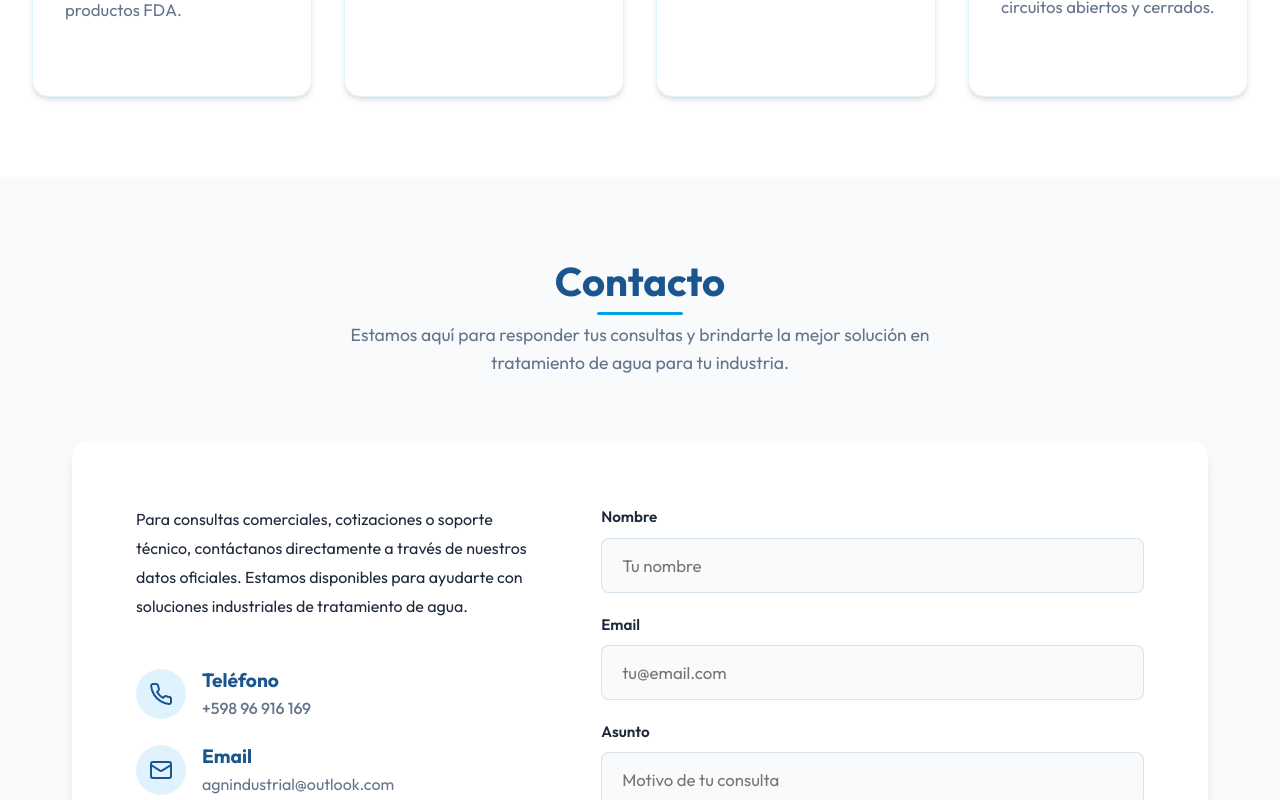
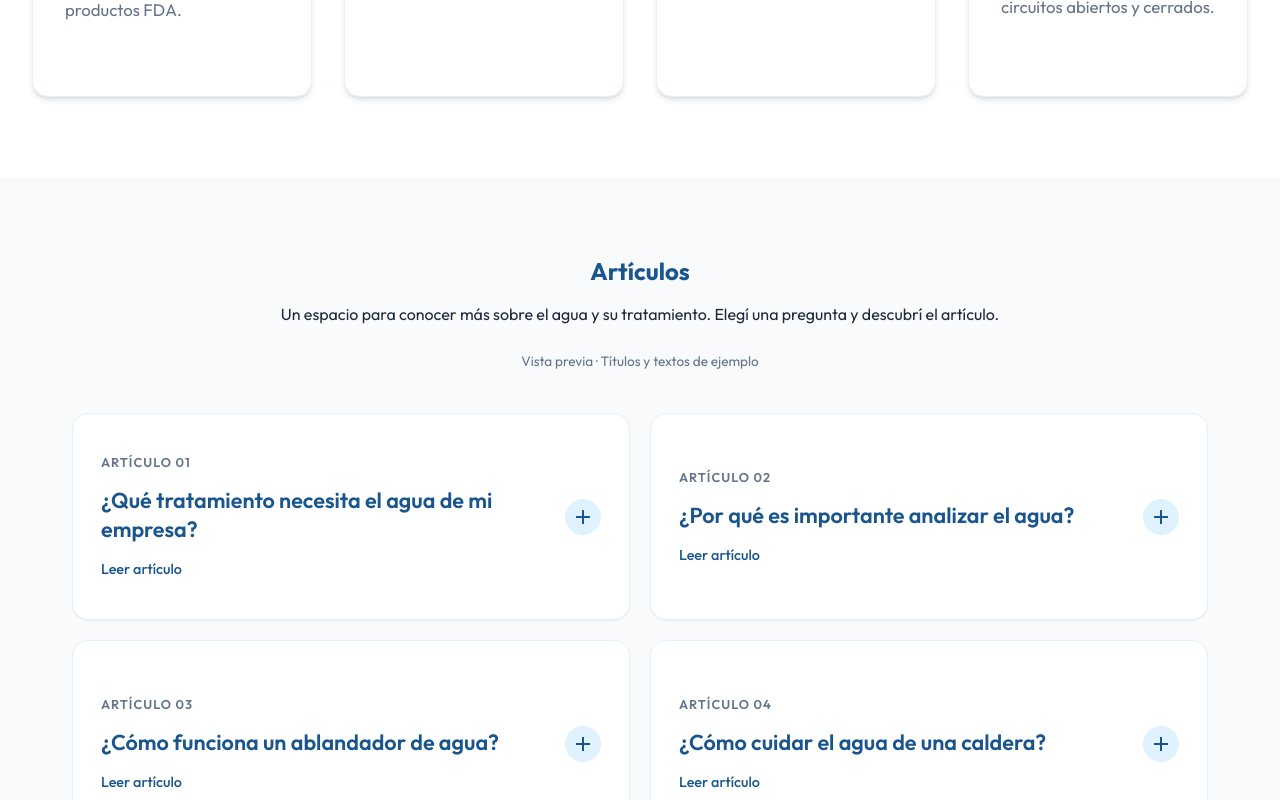
Before and after one commit to SoftwareProyects-independent-Work/agnIndustrialWeb, an Angular app: page / in a window 1280 px wide. Shown: the part 2000-2800 px from the top of the page. Built offline with nearby package versions, Linux system fonts and the light colour scheme.

Commit message:
Agregar vista previa de artículos con ocho tarjetas desplegables

```diff
--- a/src/app/app.component.html
+++ b/src/app/app.component.html
@@ -4,6 +4,7 @@
   <app-hero></app-hero>
   <app-about></app-about>
   <app-services></app-services>
+  <app-articles></app-articles>
   <app-contact></app-contact>
 </main>
 
--- a/src/app/app.component.ts
+++ b/src/app/app.component.ts
@@ -6,11 +6,12 @@ import { ServicesComponent } from './components/services/services.component';
 import { AboutComponent } from './components/about/about.component';
 import { ContactComponent } from './components/contact/contact.component';
 import { FooterComponent } from './components/footer/footer.component';
+import { ArticlesComponent } from './components/articles/articles.component';
 
 @Component({
   selector: 'app-root',
   standalone: true,
-  imports: [RouterOutlet, NavbarComponent, HeroComponent, ServicesComponent, AboutComponent, ContactComponent, FooterComponent],
+  imports: [RouterOutlet, NavbarComponent, HeroComponent, ServicesComponent, AboutComponent, ArticlesComponent, ContactComponent, FooterComponent],
   templateUrl: './app.component.html',
   styleUrl: './app.component.css'
 })
--- /dev/null
+++ b/src/app/components/articles/articles.component.css
@@ -0,0 +1,28 @@
+.articles { scroll-margin-top: 100px; }
+.articles .section-header { margin-bottom: 2.5rem; }
+.preview-note { margin: 1.5rem 0 0; font-size: .85rem; color: var(--color-text-light); }
+.articles-grid { display: grid; grid-template-columns: repeat(2, minmax(0, 1fr)); gap: 1.25rem; align-items: start; }
+.article-card { background: var(--color-white); border: 1px solid var(--color-accent); border-radius: 1rem; box-shadow: var(--shadow-sm); overflow: hidden; }
+.article-card[open] { border-color: var(--color-secondary); box-shadow: var(--shadow-md); }
+summary { display: flex; align-items: center; justify-content: space-between; gap: 1.25rem; padding: 1.75rem; min-height: 205px; cursor: pointer; list-style: none; }
+summary::-webkit-details-marker { display: none; }
+summary:hover { background: #f1f8fd; }
+summary:focus-visible { outline: 3px solid var(--color-secondary); outline-offset: -4px; border-radius: 1rem; }
+.article-heading { display: grid; gap: .85rem; }
+.article-number { font-size: .8rem; font-weight: 600; letter-spacing: .08em; text-transform: uppercase; color: var(--color-text-light); }
+.article-title { font-size: 1.35rem; font-weight: 600; line-height: 1.35; color: var(--color-primary); }
+.article-action { font-size: .9rem; font-weight: 500; color: var(--color-primary); }
+.expand-icon { position: relative; flex: 0 0 36px; height: 36px; border-radius: 50%; background: var(--color-accent); color: var(--color-primary); }
+.expand-icon::before, .expand-icon::after { content: ''; position: absolute; top: 17px; left: 11px; width: 14px; height: 2px; background: currentColor; }
+.expand-icon::after { transform: rotate(90deg); }
+[open] .expand-icon::after { display: none; }
+.when-open, [open] .when-closed { display: none; }
+[open] .when-open { display: inline; }
+.article-body { padding: 1.5rem 1.75rem 1.75rem; border-top: 1px solid var(--color-accent); color: var(--color-text-light); }
+.draft-label { font-size: .8rem; font-weight: 600; color: var(--color-primary); }
+.article-contact { display: inline-block; font-weight: 600; color: var(--color-primary); text-decoration: underline; text-underline-offset: 4px; }
+@media (max-width: 768px) {
+  .articles-grid { grid-template-columns: 1fr; }
+  summary { padding: 1.5rem; min-height: 185px; }
+  .article-body { padding: 1.5rem; }
+}
--- /dev/null
+++ b/src/app/components/articles/articles.component.html
@@ -0,0 +1,33 @@
+<section id="articulos" class="articles" aria-labelledby="articles-title">
+  <div class="container">
+    <div class="section-header text-center">
+      <h2 id="articles-title" class="section-title">Artículos</h2>
+      <p class="section-subtitle">Un espacio para conocer más sobre el agua y su tratamiento. Elegí una pregunta y descubrí el artículo.</p>
+      <p class="preview-note">Vista previa · Títulos y textos de ejemplo</p>
+    </div>
+
+    <div class="articles-grid">
+      @for (question of articles; track $index) {
+        <details class="article-card">
+          <summary>
+            <span class="article-heading">
+              <span class="article-number">Artículo 0{{ $index + 1 }}</span>
+              <span class="article-title" role="heading" aria-level="3">{{ question }}</span>
+              <span class="article-action">
+                <span class="when-closed">Leer artículo</span>
+                <span class="when-open">Cerrar artículo</span>
+              </span>
+            </span>
+            <span class="expand-icon" aria-hidden="true"></span>
+          </summary>
+          <div class="article-body">
+            <p class="draft-label">Artículo de ejemplo</p>
+            <p>Este espacio va a contener el desarrollo de «{{ question }}». Acá podremos compartir explicaciones, recomendaciones e información de interés.</p>
+            <p>El artículo completo se va a poder leer dentro de esta tarjeta, sin salir de la página. Los títulos y textos definitivos se agregarán más adelante.</p>
+            <a class="article-contact" href="#contacto">Consultanos sobre este tema <span aria-hidden="true">→</span></a>
+          </div>
+        </details>
+      }
+    </div>
+  </div>
+</section>
--- /dev/null
+++ b/src/app/components/articles/articles.component.ts
@@ -0,0 +1,20 @@
+import { Component } from '@angular/core';
+
+@Component({
+  selector: 'app-articles',
+  standalone: true,
+  templateUrl: './articles.component.html',
+  styleUrl: './articles.component.css'
+})
+export class ArticlesComponent {
+  readonly articles = [
+    '¿Qué tratamiento necesita el agua de mi empresa?',
+    '¿Por qué es importante analizar el agua?',
+    '¿Cómo funciona un ablandador de agua?',
+    '¿Cómo cuidar el agua de una caldera?',
+    '¿Qué mantenimiento necesita un sistema de tratamiento?',
+    '¿Cómo mejorar el uso del agua en la industria?',
+    '¿Cuándo conviene revisar una instalación?',
+    '¿Cómo elegir una solución para mi empresa?'
+  ];
+}
--- a/src/app/components/footer/footer.component.html
+++ b/src/app/components/footer/footer.component.html
@@ -10,6 +10,7 @@
       <ul>
         <li><a href="#home">Home</a></li>
         <li><a href="#servicios">Servicios</a></li>
+        <li><a href="#articulos">Artículos</a></li>
         <li><a href="#contacto">Contacto</a></li>
       </ul>
     </div>
--- a/src/app/components/navbar/navbar.component.html
+++ b/src/app/components/navbar/navbar.component.html
@@ -7,6 +7,7 @@
     <ul class="nav-links">
       <li><a href="#home">Home</a></li>
       <li><a href="#servicios">Servicios</a></li>
+      <li><a href="#articulos">Artículos</a></li>
       <li><a href="#contacto">Contacto</a></li>
     </ul>
 
@@ -22,6 +23,7 @@
     <ul class="mobile-nav-links">
       <li><a href="#home" (click)="toggleMobileMenu()">Home</a></li>
       <li><a href="#servicios" (click)="toggleMobileMenu()">Servicios</a></li>
+      <li><a href="#articulos" (click)="toggleMobileMenu()">Artículos</a></li>
       <li><a href="#contacto" (click)="toggleMobileMenu()">Contacto</a></li>
     </ul>
   </div>
```
